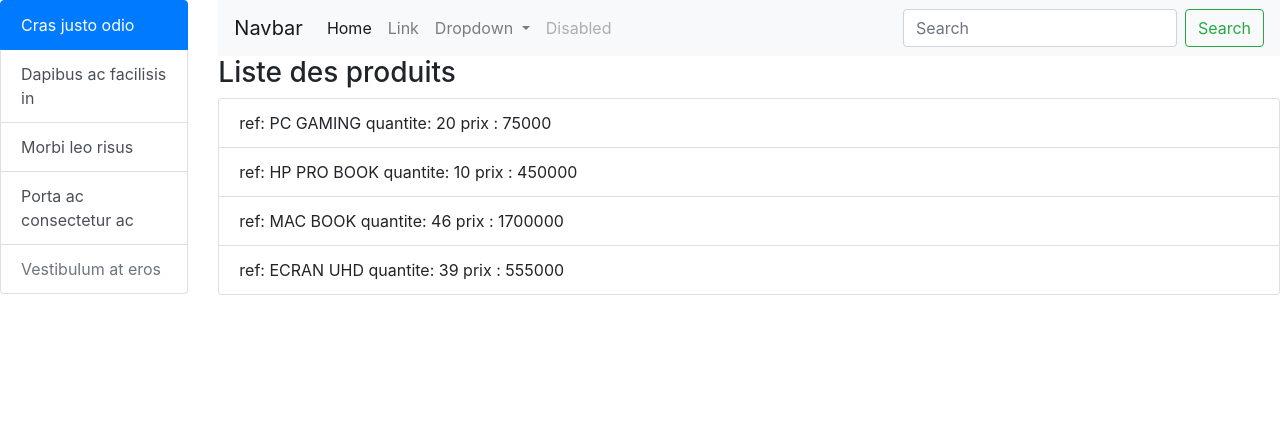
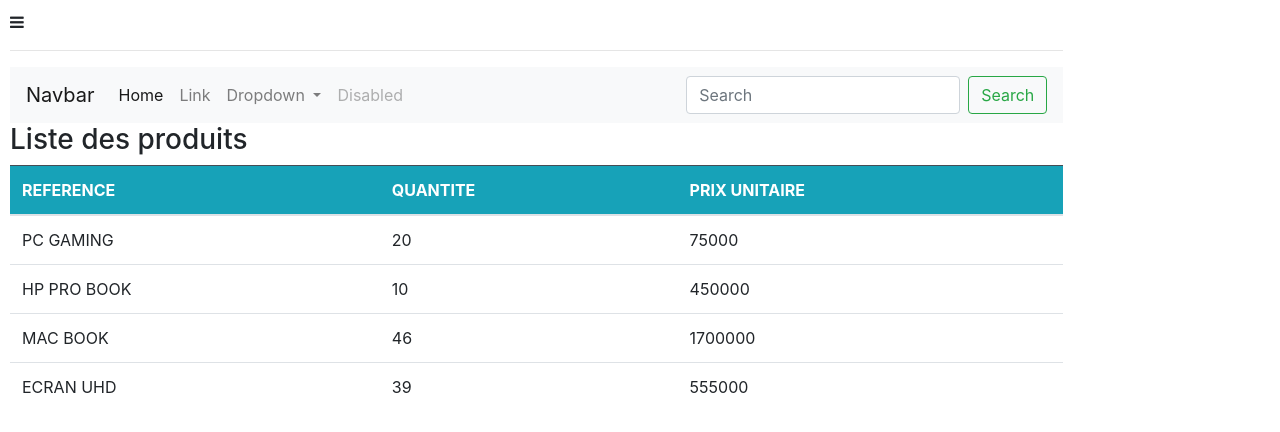
Before and after one commit to KamdoumNicodeme/GestionDeStockClient, an Angular app: page / in a window 1280 px wide. Shown: the top 432 px of the page. Built offline with nearby package versions, Linux system fonts and the light colour scheme.

Commit message:
bouton toggle du menu sidebar

```diff
--- a/src/app/app.component.html
+++ b/src/app/app.component.html
@@ -1,9 +1,10 @@
-<div class="row">
-    <div class="col-lg-2">
+<div class="row body">
+    <div class="col-lg-2" *ngIf="showHideSideBar">
         <app-sidebar></app-sidebar>
     </div>
     <div class="col-lg-10">
-        <app-navbar></app-navbar>
+        <app-navbar [showSidebar]="showHideSideBar"
+        (showSideBarchange)="onShowSideBarChange($event)"></app-navbar>
         <app-content></app-content>
 
     </div>
--- a/src/app/app.component.scss
+++ b/src/app/app.component.scss
@@ -0,0 +1,4 @@
+.body{
+  padding-top: 10px;
+  padding-left: 10px;
+}
--- a/src/app/app.component.ts
+++ b/src/app/app.component.ts
@@ -6,5 +6,8 @@ import { Component } from '@angular/core';
   styleUrls: ['./app.component.scss']
 })
 export class AppComponent {
-  title = 'GestionDeStockClient';
+  showHideSideBar = false;
+    onShowSideBarChange(showHideSideBar) {
+        this.showHideSideBar = showHideSideBar;
+    }
 }
--- a/src/app/navbar/navbar.component.html
+++ b/src/app/navbar/navbar.component.html
@@ -1,4 +1,9 @@
+
+<div>
+    <a data-toggle="collapse" (click)="afficherSideBar()"><i class="fa fa-bars" aria-hidden="true"></i></a>
+    <hr/>
     <nav class="navbar navbar-expand-lg navbar-light bg-light">
+
         <a class="navbar-brand" href="#">Navbar</a>
         <button class="navbar-toggler" type="button" data-toggle="collapse" data-target="#navbarSupportedContent" aria-controls="navbarSupportedContent" aria-expanded="false" aria-label="Toggle navigation">
             <span class="navbar-toggler-icon"></span>
@@ -33,3 +38,5 @@
             </form>
         </div>
     </nav>
+
+</div>
--- a/src/app/navbar/navbar.component.ts
+++ b/src/app/navbar/navbar.component.ts
@@ -1,4 +1,4 @@
-import { Component, OnInit } from '@angular/core';
+import {Component, EventEmitter, Input, OnInit, Output} from '@angular/core';
 
 @Component({
   selector: 'app-navbar',
@@ -7,9 +7,17 @@ import { Component, OnInit } from '@angular/core';
 })
 export class NavbarComponent implements OnInit {
 
+  @Input()
+  showSidebar: boolean;
+  @Output()
+  showSideBarchange: EventEmitter<boolean> = new EventEmitter<boolean>();
   constructor() { }
 
   ngOnInit() {
   }
 
+    afficherSideBar() {
+      this.showSidebar = !this.showSidebar;
+      this.showSideBarchange.emit(this.showSidebar);
+    }
 }
--- a/src/app/produit/produit.component.html
+++ b/src/app/produit/produit.component.html
@@ -1,9 +1,18 @@
 
     <h3 class="h3">Liste des produits</h3>
-    <ul class="list-group">
-        <li *ngFor ="let produit of produits" class="list-group-item" >
-            ref: {{produit.ref}}
-            quantite: {{produit.quantite}}
-            prix : {{produit.prixUnitaire}}
-        </li>
-    </ul>
+    <table class="table ">
+        <thead class="table-dark btn-info">
+        <tr >
+            <th scope="col">REFERENCE</th>
+            <th scope="col">QUANTITE</th>
+            <th scope="col">PRIX UNITAIRE</th>
+        </tr>
+        </thead>
+        <tbody>
+        <tr *ngFor ="let produit of produits">
+            <td>{{produit.ref}}</td>
+            <td>{{produit.quantite}}</td>
+            <td>{{produit.prixUnitaire}}</td>
+        </tr>
+        </tbody>
+    </table>
```
Lines whose indentation alone changed are shown as unchanged.
